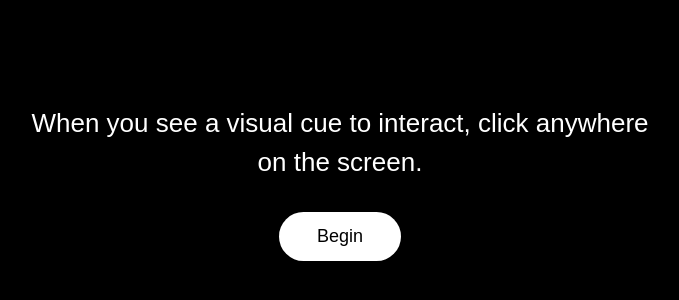
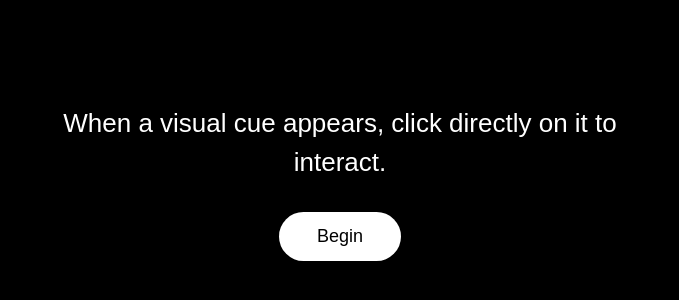
Before and after one commit to hji10-cyber/RomanticGame, a plain HTML site: page study-trial/index.html in a window 1280 px wide. Shown: the part 218-518 px from the top of the page, without its empty margins (300-979 px from the left). Drawn offline with Linux system fonts and the light colour scheme.

Commit message:
update instruction for trial

```diff
--- a/study-trial/index.html
+++ b/study-trial/index.html
@@ -229,8 +229,7 @@
         <section id="introScreen">
             <div id="introContent">
                 <p id="introText">
-                    When you see a visual cue to interact,
-                    click anywhere on the screen.
+                    When a visual cue appears, click directly on it to interact.
                 </p>
 
                 <button
```
